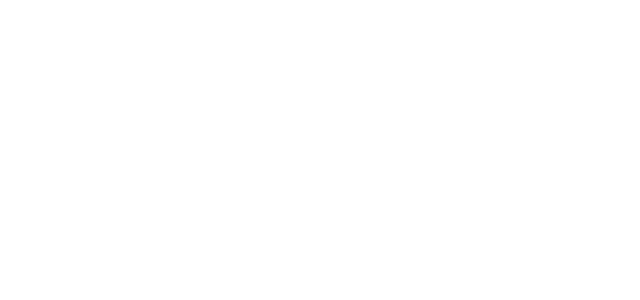
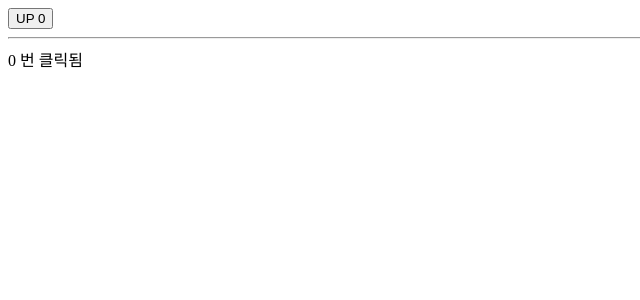
Before and after one commit to arbiterkdh/reactkdh, a React (Vite) app: page / in a window 1280 px wide. Shown: the top 300 px of the page, without its empty margins (0-640 px from the left). Built offline with nearby package versions, Linux system fonts and the light colour scheme.

Commit message:
lifting state up 으로 여러 하위 컴포넌트에서 상태를 공유할 수 있음. 연습

```diff
--- a/src/App.jsx
+++ b/src/App.jsx
@@ -1,7 +1,31 @@
-import React from "react";
+import React, { useState } from "react";
+
+function MyButton({ count, onClick }) {
+  return (
+    <div>
+      <button onClick={onClick}>UP {count}</button>
+    </div>
+  );
+}
+
+function MyBox({ count }) {
+  return <div>{count} 번 클릭됨</div>;
+}
 
 function App(props) {
-  return <div></div>;
+  const [count, setCount] = useState(0);
+
+  function handleUpdateCount() {
+    setCount(count + 1);
+  }
+
+  return (
+    <div>
+      <MyButton count={count} onClick={handleUpdateCount} />
+      <hr />
+      <MyBox count={count} />
+    </div>
+  );
 }
 
 export default App;
```
